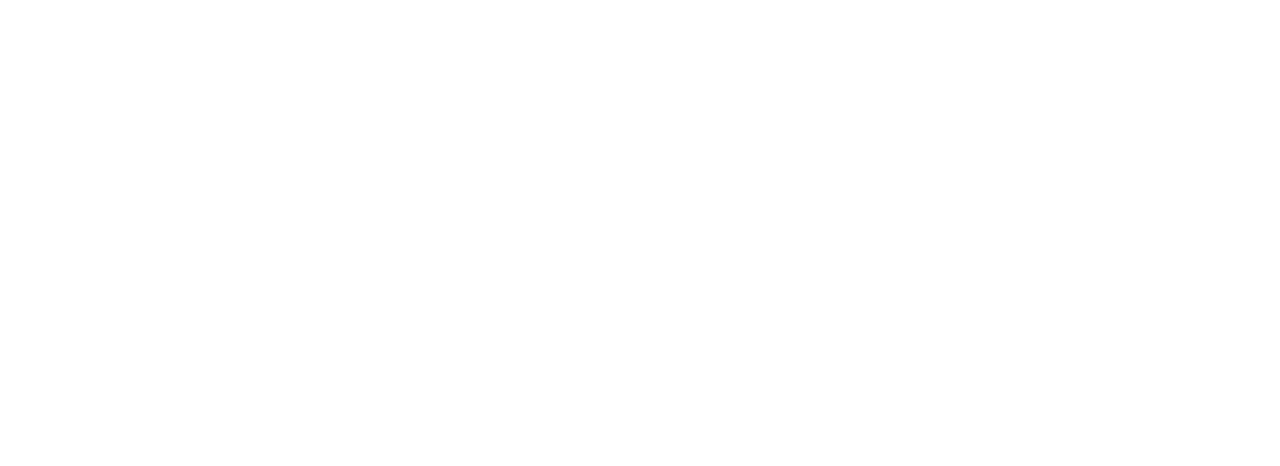
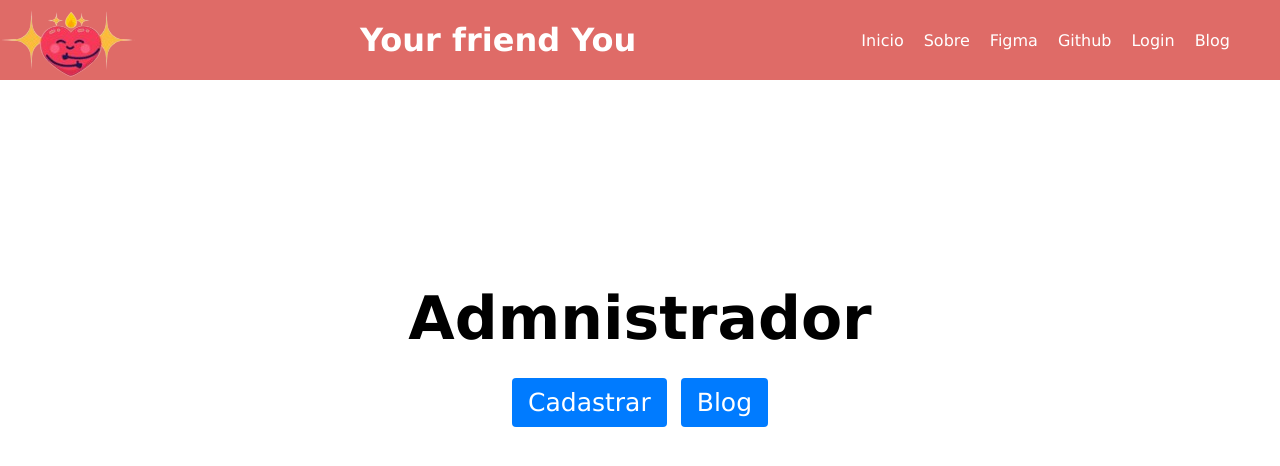
Before and after one commit to jprime617/desenvolvimento-de-sistemas, a React (Vite) app in the folder Your-Friend-You/: page /Admin in a window 1280 px wide. Before the commit this address had no page. Shown: the top 466 px of the page. Built offline with nearby package versions, Linux system fonts and the light colour scheme.

Commit message:
commit tela admin (incompleto)

```diff
--- /dev/null
+++ b/Your-Friend-You/src/components/AdminS.jsx
@@ -0,0 +1,11 @@
+export default function AdminS(){
+    return(
+        <section className="container-adm">
+            <h1>Admnistrador</h1>
+            <div>
+               <a href="/CadastroBlog"> <button>Cadastrar</button></a>
+               <a href="/Blog"> <button>Blog</button></a>
+            </div>
+        </section>
+    )
+}
--- /dev/null
+++ b/Your-Friend-You/src/components/CadastroBlogS.jsx
@@ -0,0 +1,17 @@
+export default function CadastroBlogS(){
+    return(
+        <form className="form-blog">
+            <fieldset>
+                <label>Titulo: <input type="text" id="Titulo"/></label>
+
+                <label className="input-img" >Imagem:<label>Upload<input type="file" accept="image/png, image/jpeg" id="Imagem"/></label> </label>
+                <label>Texto:</label>
+                <textarea></textarea>
+                <div>
+                    <a href="/Admin"><button>cancelar</button></a>
+                    <button> enviar<input type="submit" /></button>
+                </div>
+            </fieldset>
+        </form>
+    )
+}
--- a/Your-Friend-You/src/main.jsx
+++ b/Your-Friend-You/src/main.jsx
@@ -7,6 +7,8 @@
 import Blog from './screens/Blog.jsx'
 import Cadastro from './screens/Cadastro.jsx'
 import {BrowserRouter as Router, Routes, Route } from 'react-router-dom'
+import Admin from './screens/Admin.jsx'
+import CadastroBlog from './screens/CadastroBlog.jsx'
 
 //import './index.css'
 
@@ -19,6 +21,8 @@
         <Route path="/login" element={<Login />} />
         <Route path="/Blog" element={<Blog />} />
         <Route path="/Cadastro" element={<Cadastro />} />
+        <Route path="/Admin" element={<Admin />} />
+        <Route path="/CadastroBlog" element={<CadastroBlog />} />
       </Routes>
     </Router>
   </React.StrictMode>,
--- /dev/null
+++ b/Your-Friend-You/src/screens/Admin.jsx
@@ -0,0 +1,13 @@
+import React from 'react'
+import '../style.css'
+import Header from '../components/Header'
+import AdminS from '../components/AdminS'
+
+export default function Admin() {
+    return(
+        <main>
+            <Header/>
+            <AdminS/>
+        </main>
+    )
+}
--- /dev/null
+++ b/Your-Friend-You/src/screens/CadastroBlog.jsx
@@ -0,0 +1,13 @@
+import React from 'react'
+import '../style.css'
+import Header from '../components/Header'
+import CadastroBlogS from '../components/CadastroBlogS'
+
+export default function CadastroBlog(){
+    return(
+        <main>
+        <Header/>
+        <CadastroBlogS/>
+        </main>
+    )
+}
--- a/Your-Friend-You/src/style.css
+++ b/Your-Friend-You/src/style.css
@@ -417,11 +417,6 @@
     background: #0056b3;
   }
 
-
-
-
-
-
   .container-cadastro{
     display: flex;
     justify-content: center;
@@ -456,8 +451,78 @@
     margin-top: 20px;
 }
 
+.container-adm{
+    display: flex;
+    height: 550px;
+    flex-direction: column;
+    justify-content: center;
+    align-items: center;
+}
 
+.container-adm h1{
+    font-size: 60px;
+    margin-bottom: 25px;
+}
 
+.container-adm div{
+    display: flex;
+    justify-content: space-between;
+    width: 20%;
+}
+
+.container-adm button{
+    font-size: 25px;
+}
+
+.form-blog fieldset{
+    display: flex;
+    border: none;
+    flex-direction: column;
+}
+
+.form-blog textarea{
+    width: 250px;
+    height: 100px;
+}
+.form-blog label{
+    margin-top: 15px;
+}
+
+.form-blog div{
+    display: flex;
+    margin-top: 15px;
+    width: 250px;
+    justify-content: space-around;
+}
+
+.form-blog div input{
+    display: none;
+}
+.input-img{
+    margin-top: 20px;
+}
+
+.input-img input{
+    margin-left: 10px;
+    display: none;
+}
+
+.input-img label{
+    margin-top: 20px;
+    margin-left: 10px;
+    width: 200px;
+    border-radius: 3px;
+    padding: 0.6em 1.2em;
+    font-size: 1em;
+    font-weight: 500;
+    font-family: inherit;
+    background-color: #646cff;
+    cursor: pointer;
+}
+
+.input-img label:hover{
+    background-color: #535bf2;;
+}
 
 
 
```
